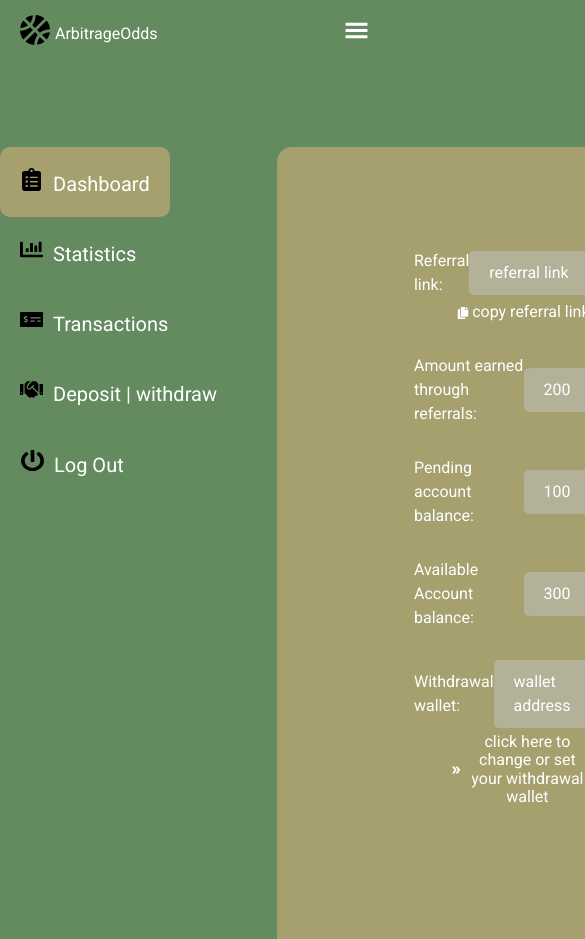
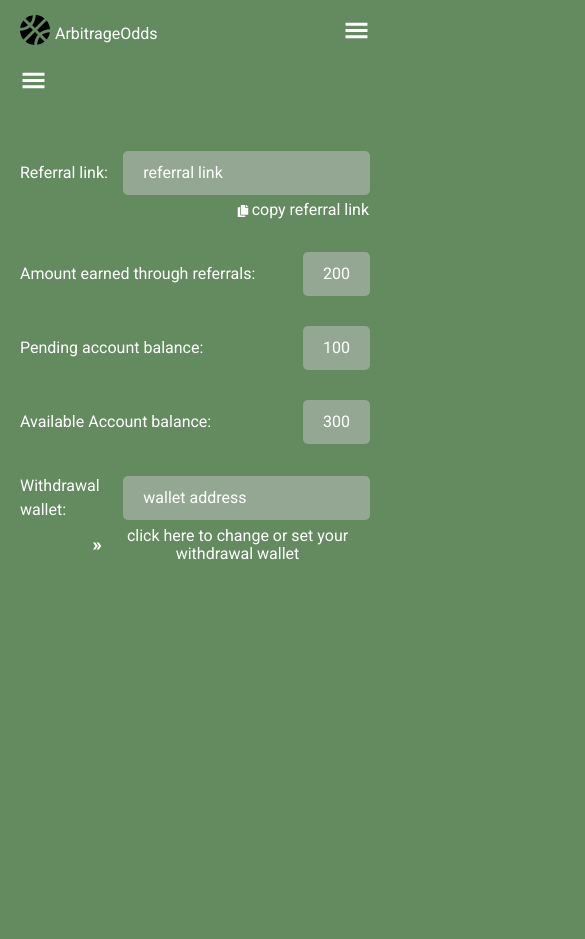
Before and after one commit to Olaleye-Blessing/ArbitrageOdds, a Next.js app: page /dashboard in a window 390 px wide. Shown: the top 939 px of the page, 585 px wide, since content can reach past the window. After the commit the page ends 844 px from the top, so only its background shows below. Built offline with nearby package versions, Linux system fonts and the light colour scheme.

Commit message:
add mobile layout for dashboard

```diff
--- a/components/Authenticated/AuthNavBar.tsx
+++ b/components/Authenticated/AuthNavBar.tsx
@@ -1,14 +1,16 @@
 import Link from "next/link";
 import { useRouter } from "next/router";
-import React from "react";
+import React, { forwardRef, HTMLAttributes, HTMLProps } from "react";
 import { asidenavLinks } from "./asidenavLinks";
 
-const AuthNavBar = () => {
+// const AuthNavBar = () => {
+// eslint-disable-next-line react/display-name
+const AuthNavBar = forwardRef<HTMLElement>((props, ref) => {
     const { pathname } = useRouter();
     console.log({ pathname });
 
     return (
-        <aside className="auth__aside">
+        <aside ref={ref} className="auth__aside">
             <nav className="auth__aside--nav">
                 <ul className="auth__aside--nav-lists">
                     {asidenavLinks.map((item) => (
@@ -46,6 +48,53 @@ const AuthNavBar = () => {
             </nav>
         </aside>
     );
-};
+});
 
 export default AuthNavBar;
+
+// const AuthNavBar = () => {
+//     const { pathname } = useRouter();
+//     console.log({ pathname });
+
+//     return (
+//         <aside className="auth__aside">
+//             <nav className="auth__aside--nav">
+//                 <ul className="auth__aside--nav-lists">
+//                     {asidenavLinks.map((item) => (
+//                         <li
+//                             key={item.text}
+//                             className={`auth__aside--nav-list}`}
+//                         >
+//                             {item.path ? (
+//                                 <Link href={item.path}>
+//                                     <a
+//                                         className={`auth__aside--nav-item ${
+//                                             pathname === item.path && "active"
+//                                         }`}
+//                                     >
+//                                         <span>
+//                                             <item.Icon />
+//                                         </span>
+//                                         <span>{item.text}</span>
+//                                     </a>
+//                                 </Link>
+//                             ) : (
+//                                 <button
+//                                     className="auth__aside--nav-item"
+//                                     onClick={item.onClick}
+//                                 >
+//                                     <span>
+//                                         <item.Icon />
+//                                     </span>
+//                                     <span>{item.text}</span>
+//                                 </button>
+//                             )}
+//                         </li>
+//                     ))}
+//                 </ul>
+//             </nav>
+//         </aside>
+//     );
+// };
+
+// export default AuthNavBar;
--- a/components/Authenticated/AuthenticatedContainer.tsx
+++ b/components/Authenticated/AuthenticatedContainer.tsx
@@ -1,11 +1,22 @@
-import React, { FC } from "react";
+import { createRef, FC } from "react";
 import AuthNavBar from "./AuthNavBar";
 import { StyeldAuthContainer } from "./StyeldAuthContainer";
+import { GiHamburgerMenu } from "react-icons/gi";
 
 const AuthenticatedContainer: FC = ({ children }) => {
+    const asideRef = createRef<HTMLElement>();
+
+    const toggleAside = () => {
+        let aside = asideRef.current!;
+
+        aside.classList.toggle("open");
+    };
     return (
         <StyeldAuthContainer className="container">
-            <AuthNavBar />
+            <button className="toggle__dashboard" onClick={toggleAside}>
+                <GiHamburgerMenu />
+            </button>
+            <AuthNavBar ref={asideRef} />
             {children}
         </StyeldAuthContainer>
     );
--- a/components/Authenticated/StyeldAuthContainer.ts
+++ b/components/Authenticated/StyeldAuthContainer.ts
@@ -1,18 +1,36 @@
 import styled from "styled-components";
+import { device } from "../../styles/breakpoints";
 
 export const StyeldAuthContainer = styled.div`
     display: flex;
     align-items: flex-start;
     justify-content: flex-start;
-    gap: 4rem;
-    margin-top: 8rem;
-    /* background-color: red; */
+    gap: 2rem;
     min-height: calc(100vh - 14.6rem);
+    flex-direction: column;
+    position: relative;
+
+    .toggle__dashboard {
+        font-size: 2.5rem;
+        color: var(--primary);
+        color: var(--white);
+        margin-left: 2rem;
+    }
 
     .auth {
         &__aside {
             flex: 1;
-            max-width: max-content;
+            /* max-width: max-content; */
+            position: absolute;
+            top: 5rem;
+            left: -100%;
+            width: 100%;
+            background-color: var(--secondary);
+            transition: left 0.2s linear;
+
+            &.open {
+                left: 0;
+            }
 
             &--nav {
                 &-lists {
@@ -59,10 +77,9 @@ export const StyeldAuthContainer = styled.div`
 
         &__main {
             flex: 2;
-            background-color: var(--primary);
-            border-radius: 15px 0px 0px 0px;
+
             align-self: stretch;
-            padding: 10.2rem 13.7rem;
+            padding: 3rem 2rem;
 
             &--order {
                 margin-bottom: 6.5rem;
@@ -88,4 +105,31 @@ export const StyeldAuthContainer = styled.div`
             }
         }
     }
+
+    @media screen and (${device.tablet}) {
+        margin-top: 8rem;
+        gap: 4rem;
+        flex-direction: row;
+        padding-left: 2rem;
+        padding-right: 2rem;
+
+        .toggle__dashboard {
+            display: none;
+        }
+
+        .auth {
+            &__aside {
+                position: static;
+                flex: 1;
+                max-width: max-content;
+                width: auto;
+            }
+
+            &__main {
+                padding: 10.2rem 13.7rem;
+                border-radius: 15px 0px 0px 0px;
+                background-color: var(--primary);
+            }
+        }
+    }
 `;
```
